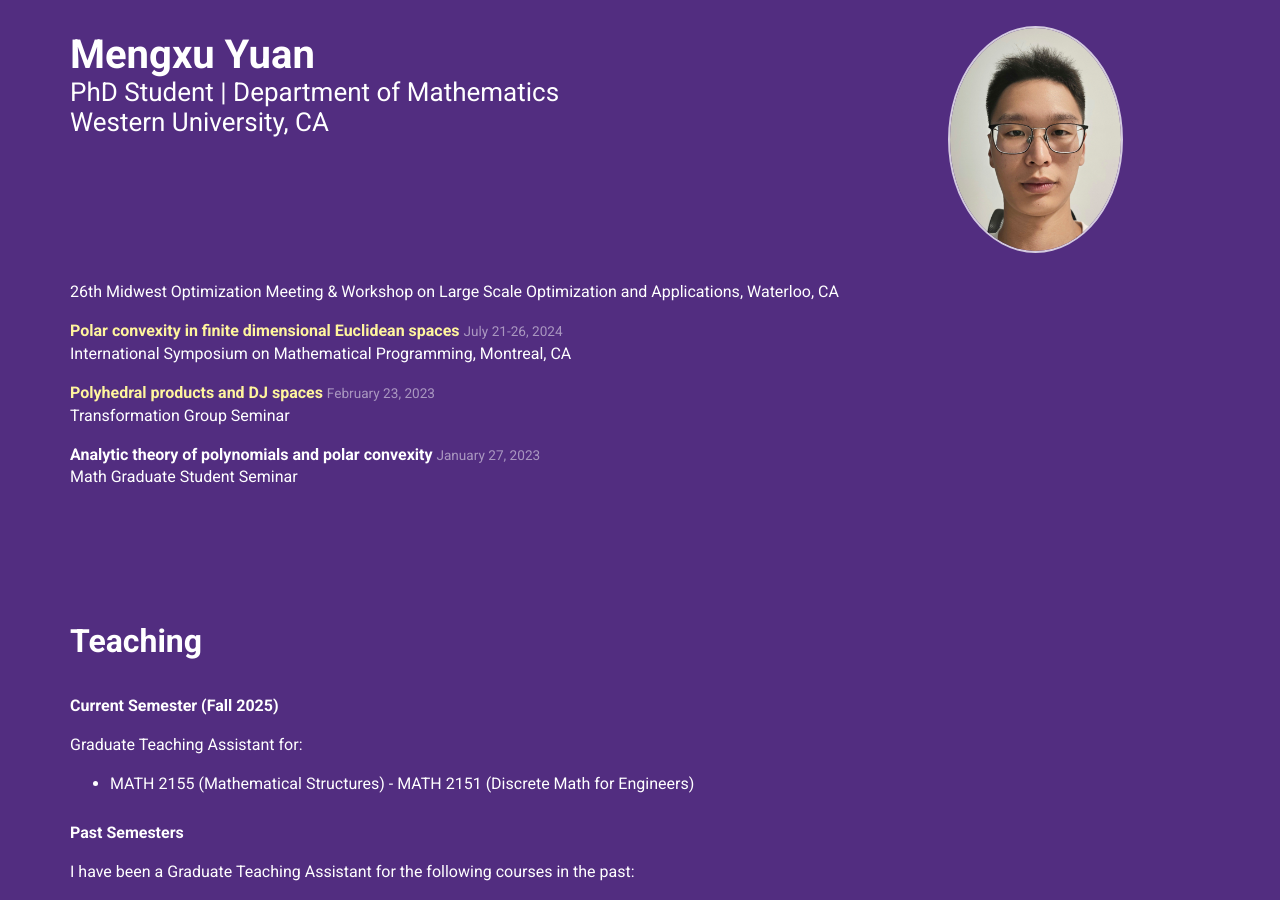
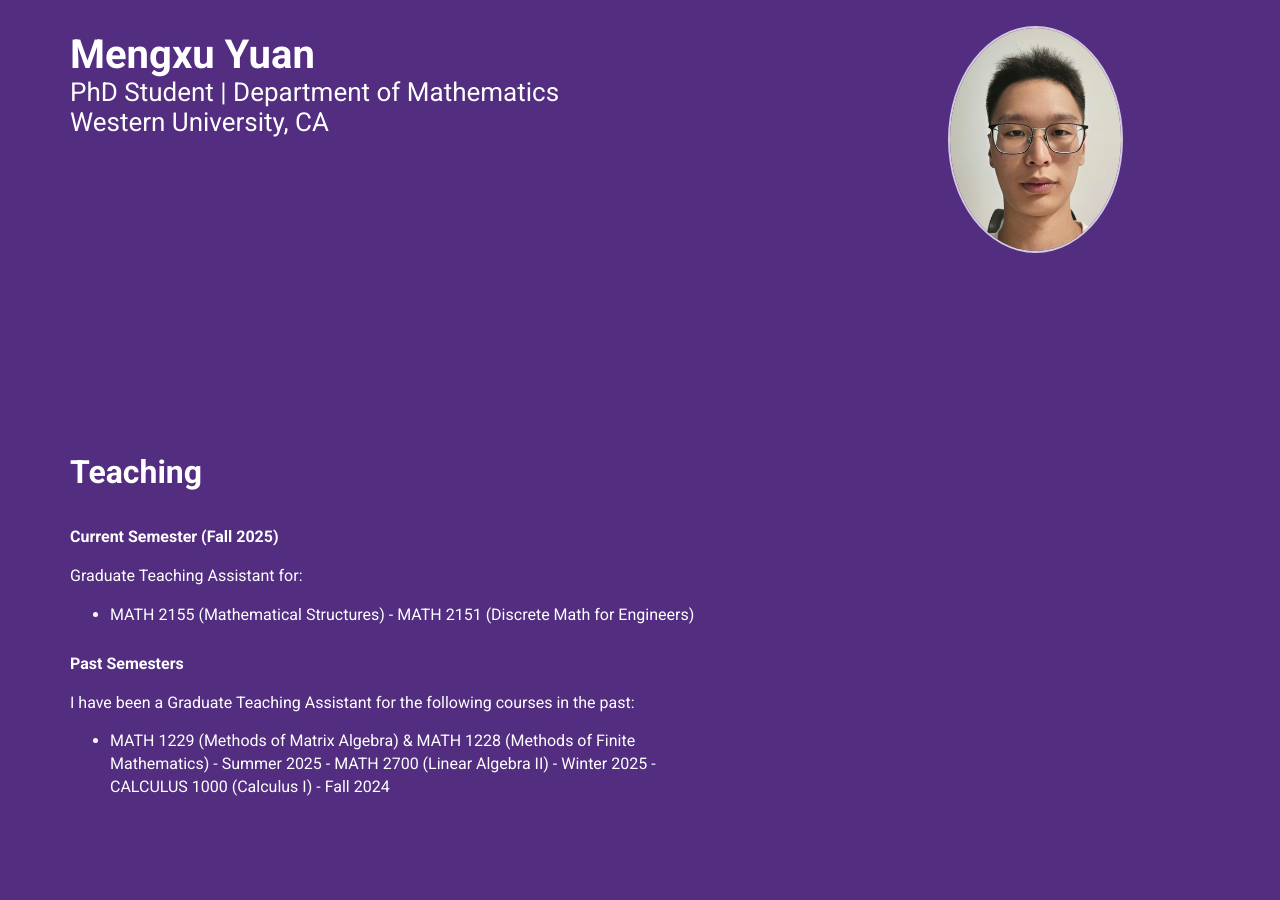
Before and after one commit to Mengxu3/mengxu3.github.io, a Jekyll site: the page built from index.html, in a window 1280 px wide and 900 px high, scrolled down 869 px. Built offline with Jekyll 4.4.1, drawn with Linux system fonts in a browser that asks for light colours; nearby versions of some CDN libraries.

Commit message:
Update presentation details for Polar convexity

```diff
--- a/_data/presentations.yml
+++ b/_data/presentations.yml
@@ -1,20 +1,3 @@
 -
-  title: Polar convexity in finite dimensional Euclidean spaces
-  location: 26th Midwest Optimization Meeting & Workshop on Large Scale Optimization and Applications, Waterloo, CA
-  date: November 8-9, 2024
-  slides_url: https://www.math.uwaterloo.ca/~hwolkowi/Univ.Waterloo.26thMidwestOptimizationMeeting.html
+
 -
-  title: Polar convexity in finite dimensional Euclidean spaces
-  location: International Symposium on Mathematical Programming, Montreal, CA
-  date: July 21-26, 2024
-  slides_url: ./assets/resources/ISMP2024_PolarConvexityPresentation.pdf
--
-  title: Polyhedral products and DJ spaces
-  location: Transformation Group Seminar
-  date: February 23, 2023
-  slides_url: ./assets/resources/TGS_Polyhedral_products.pdf
--
-  title: Analytic theory of polynomials and polar convexity
-  location: Math Graduate Student Seminar
-  date: January 27, 2023
-  slides_url:
```
